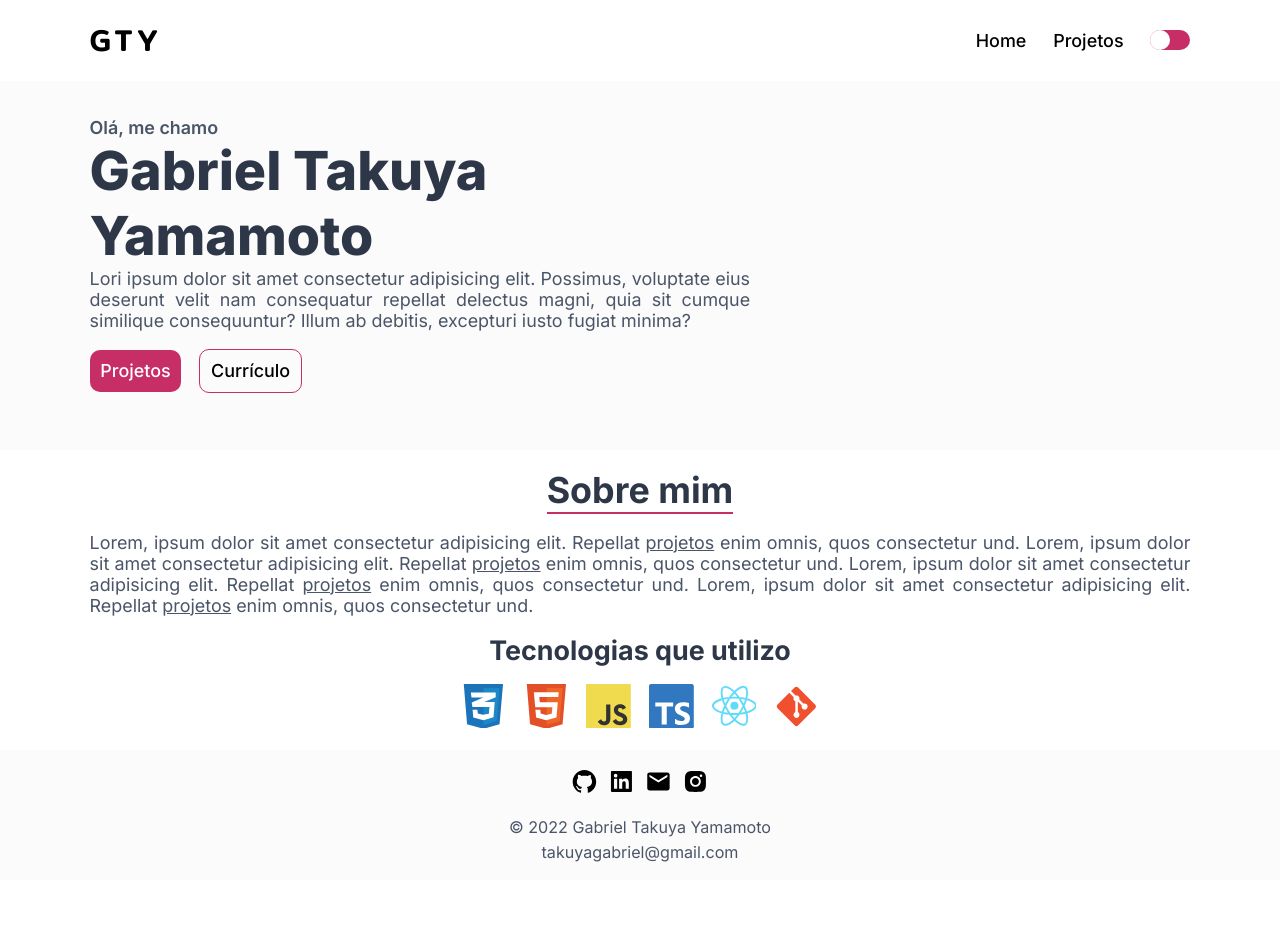
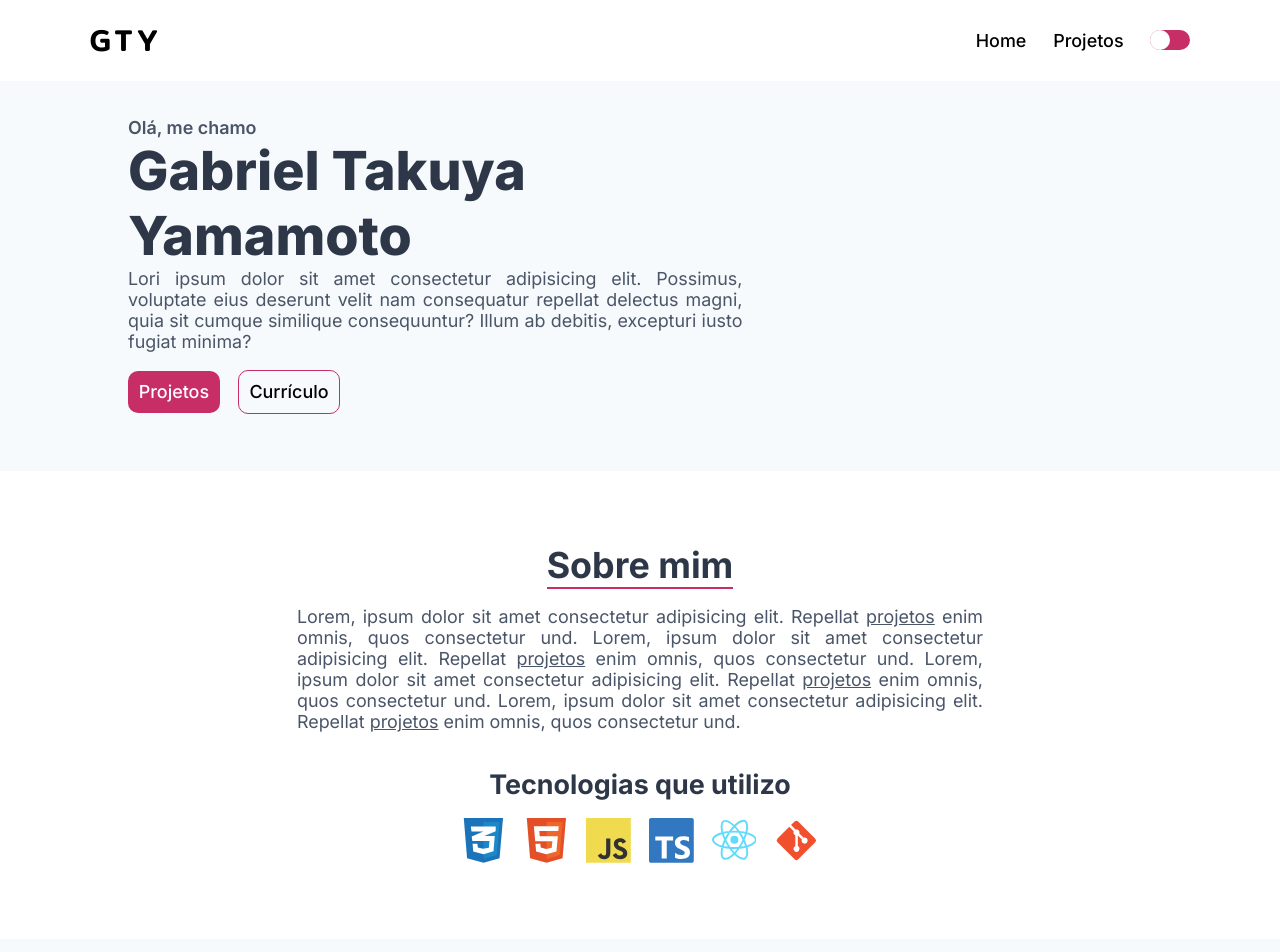
Before and after one commit to Takkuya/Basic-blog, a React (Create React App) app: page / in a window 1280 px wide. Shown: the top 952 px of the page. Before the commit the page ends 880 px from the top, so only its background shows below. Built offline with nearby package versions, Linux system fonts and the light colour scheme.

Commit message:
Changed more styles

```diff
--- a/src/components/About/styles.ts
+++ b/src/components/About/styles.ts
@@ -11,9 +11,10 @@ export const AboutContainer = styled.div`
   display: flex;
   flex-direction: column;
   justify-content: center;
+  max-width: 1400px;
+  padding-top: 4em;
   gap: 1em;
 
-  padding: 2em;
   text-align: justify;
 
   #aboutMeTextContainer {
@@ -42,7 +43,9 @@ export const AboutContainer = styled.div`
   #wrapInformationContainer {
     display: flex;
     flex-direction: column;
-    gap: 1em;
+    gap: 2em;
+    margin: 0 auto;
+    width: 80%;
 
     #myInformationContainer,
     #myStackContainer {
@@ -77,10 +80,9 @@ export const AboutContainer = styled.div`
 
   ${({ theme: { breakpoints } }) => css`
     @media (min-width: ${breakpoints.md}) {
-      padding: 1em 5em;
-
       #myInformationContainer {
-        max-width: 100%;
+        margin: 0 auto;
+        width: 67%;
       }
 
       #wrapInformationContainer {
@@ -90,7 +92,8 @@ export const AboutContainer = styled.div`
     }
 
     @media (min-width: ${breakpoints.xl}) {
-      padding: 5em 15em;
+      max-width: 90%;
+      margin: 0 auto;
     }
   `}
 `;
--- /dev/null
+++ b/src/components/Cards/styles.ts
@@ -0,0 +1,5 @@
+import styled from "styled-components";
+
+export const CardsContainer = styled.div`
+  background-color: red;
+`;
--- a/src/components/Footer/index.tsx
+++ b/src/components/Footer/index.tsx
@@ -4,10 +4,12 @@ import {
   GithubIcon,
   InstagramIcon,
   LinkedinIcon,
+  Wrapper,
 } from "./styles";
 
 export const Footer = () => {
   return (
+    <Wrapper>
       <FooterContainer>
         <section id="footerIconsContainer">
           <a href="https://github.com/Takkuya">
@@ -28,5 +30,6 @@ export const Footer = () => {
           <p>takuyagabriel@gmail.com</p>
         </section>
       </FooterContainer>
+    </Wrapper>
   );
 };
--- a/src/components/Footer/styles.ts
+++ b/src/components/Footer/styles.ts
@@ -1,6 +1,10 @@
 import styled, { css } from "styled-components";
 import { AiFillGithub, AiFillInstagram, AiFillLinkedin } from "react-icons/ai";
 import { MdEmail } from "react-icons/md";
+
+export const Wrapper = styled.div`
+  background-color: ${(props) => props.theme.colors.alternativeBackground};
+`;
 
 export const FooterContainer = styled.footer`
   display: flex;
@@ -8,9 +12,10 @@ export const FooterContainer = styled.footer`
   align-items: center;
   justify-content: center;
   flex-wrap: wrap;
+  margin-top: 4em;
   gap: 1em;
   padding: 1em;
-  background-color: ${(props) => props.theme.colors.landingPageBackground};
+  width: 100%;
 
   #footerIconsContainer {
     display: flex;
--- a/src/components/Header/styles.ts
+++ b/src/components/Header/styles.ts
@@ -11,8 +11,8 @@ export const HeaderContainer = styled.div`
   padding: 1em 5em;
 
   //blur
-  backdrop-filter: blur(5px);
-  -webkit-backdrop-filter: blur(5px);
+  backdrop-filter: blur(10px);
+  -webkit-backdrop-filter: blur(10px);
 
   //fixar header
   position: sticky;
--- a/src/components/LandingPage/index.tsx
+++ b/src/components/LandingPage/index.tsx
@@ -1,11 +1,12 @@
 import { ReactComponent as SVGIcon } from "../../assets/Programmer.svg";
 import { About } from "../About";
-import { Footer } from "../Footer";
-import { LandingPageContainer } from "./styles";
+import { LandingPageContainer, LandingWrapper, Wrapper } from "./styles";
 
 export const LandingPage = () => {
   return (
     <>
+      <Wrapper>
+        <LandingWrapper>
           <LandingPageContainer>
             <section id="landingPageContainer">
               <section id="textsContainer">
@@ -20,9 +21,10 @@ export const LandingPage = () => {
                 <div className="about">
                   <span>
                     Lori ipsum dolor sit amet consectetur adipisicing elit.
-                Possimus, voluptate eius deserunt velit nam consequatur repellat
-                delectus magni, quia sit cumque similique consequuntur? Illum ab
-                debitis, excepturi iusto fugiat minima?
+                    Possimus, voluptate eius deserunt velit nam consequatur
+                    repellat delectus magni, quia sit cumque similique
+                    consequuntur? Illum ab debitis, excepturi iusto fugiat
+                    minima?
                   </span>
                 </div>
                 <div className="buttons">
@@ -35,8 +37,9 @@ export const LandingPage = () => {
               </section>
             </section>
           </LandingPageContainer>
+        </LandingWrapper>
+      </Wrapper>
       <About />
-      <Footer />
     </>
   );
 };
--- a/src/components/LandingPage/styles.ts
+++ b/src/components/LandingPage/styles.ts
@@ -1,11 +1,26 @@
 import styled, { css } from "styled-components";
+
+export const Wrapper = styled.div`
+  background-color: ${(props) => props.theme.colors.alternativeBackground};
+`;
+
+export const LandingWrapper = styled.div`
+  display: flex;
+  flex-direction: column;
+  align-items: center;
+  background-color: ${(props) => props.theme.colors.alternativeBackground};
+
+  max-width: 1400px;
+  margin: 0 auto;
+`;
 
 export const LandingPageContainer = styled.div`
   display: flex;
   justify-content: space-around;
-  padding: 2em;
+
+  width: 80%;
   gap: 10px;
-  background-color: ${(props) => props.theme.colors.landingPageBackground};
+  padding: 2em 0;
 
   #textsContainer {
     display: flex;
@@ -71,7 +86,7 @@ export const LandingPageContainer = styled.div`
 
   ${({ theme: { breakpoints } }) => css`
     @media (min-width: ${breakpoints.md}) {
-      padding: 2em 5em;
+
     }
     @media (min-width: ${breakpoints.lg}) {
       #textsContainer {
@@ -84,8 +99,6 @@ export const LandingPageContainer = styled.div`
     @media (min-width: ${breakpoints.xl}) {
       display: flex;
       flex-direction: column;
-
-      padding: 2em 10em;
 
       #landingPageContainer {
         display: flex;
@@ -109,8 +122,8 @@ export const LandingPageContainer = styled.div`
       }
 
       svg {
-        max-width: 400px;
-        max-height: 400px;
+        max-width: 350px;
+        max-height: 350px;
         flex-grow: 0;
       }
     }
--- a/src/routes.tsx
+++ b/src/routes.tsx
@@ -8,6 +8,7 @@ import dark from "./styles/themes/dark";
 import light from "./styles/themes/light";
 import GlobalStyle from "./styles/global";
 import { LandingPage } from "./components/LandingPage";
+import { Footer } from "./components/Footer";
 
 export const MainRoutes = () => {
   const [theme, setTheme] = usePersistedState<DefaultTheme>("theme", light);
@@ -25,6 +26,7 @@ export const MainRoutes = () => {
           <Route path="" element={<LandingPage />} />
           <Route path="projetos" element={<Projects />} />
         </Routes>
+        <Footer />
       </BrowserRouter>
     </ThemeProvider>
   );
```
Also changed, not shown: src/components/Cards/index.tsx (added, +9 -0 lines). Lines whose indentation alone changed are shown as unchanged.
